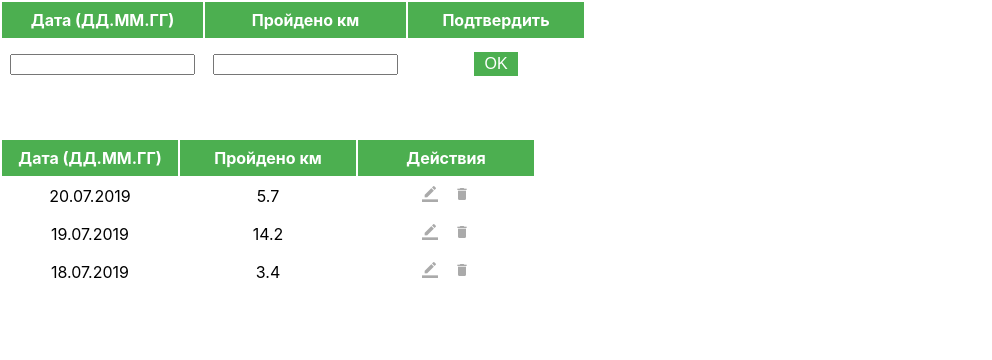
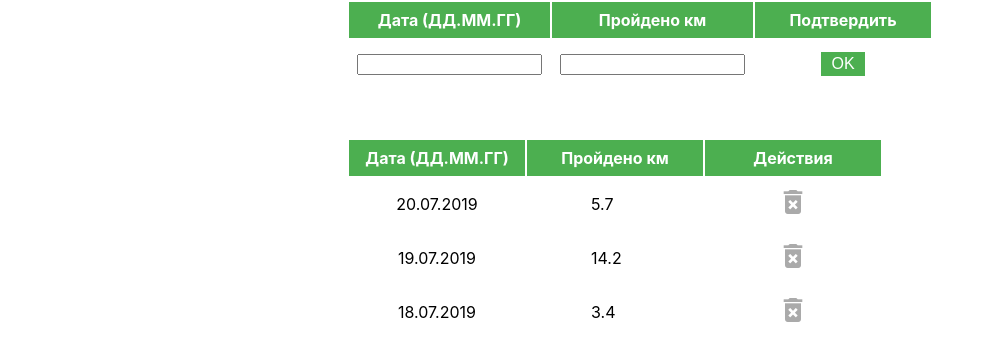
Before and after one commit to evb0110/02_steps, a React (Create React App) app: page / in a window 1280 px wide. Shown: the top 360 px of the page, without its empty margins (0-992 px from the left). Built offline with nearby package versions, Linux system fonts and the light colour scheme.

Commit message:
proptypes left

```diff
--- a/src/App.css
+++ b/src/App.css
@@ -1,4 +1,9 @@
 .App {
+  display: flex;
+  justify-content: center;
+}
+
+input {
   text-align: center;
 }
 
--- a/src/components/Input.css
+++ b/src/components/Input.css
@@ -14,3 +14,7 @@
     margin: 4px 2px;
     cursor: pointer;
 }
+
+.container-button {
+  text-align: center;
+}
--- a/src/components/Input.js
+++ b/src/components/Input.js
@@ -1,5 +1,5 @@
 import React, { useState } from 'react';
-
+import isInvalid from '../helpers/isInvalid';
 import './Input.css';
 
 export default function Input({ onEnter }) {
@@ -17,8 +17,11 @@ export default function Input({ onEnter }) {
     });
   };
 
-  const onOK = (e) => {
+  const onOK = e => {
     e.preventDefault();
+    if (isInvalid(input)) {
+      return alert('invalid input');
+    }
     onEnter(input);
     setInput({ date: '', km: '' });
     dateInput.current.focus();
@@ -35,12 +38,16 @@ export default function Input({ onEnter }) {
           </tr>
           <tr>
             <td>
-              <input onChange={e => onAdd('date', e)} value={input.date} ref={dateInput} />
+              <input
+                onChange={e => onAdd('date', e)}
+                value={input.date}
+                ref={dateInput}
+              />
             </td>
             <td>
               <input onChange={e => onAdd('km', e)} value={input.km} />
             </td>
-            <td>
+            <td className="container-button">
               <button className="input-button" onClick={onOK}>
                 OK
               </button>
--- a/src/components/StepList.css
+++ b/src/components/StepList.css
@@ -14,7 +14,7 @@ th {
 
 .material-icons {
   color: #aaa;
-  font-size: 1rem;
+  font-size: 2rem;
   padding: 0 0.5rem;
   cursor: pointer;
 }
--- a/src/components/StepsForm.js
+++ b/src/components/StepsForm.js
@@ -36,12 +36,16 @@ export default class StepsForm extends Component {
       newWalks.push({...newWalk, id })
     }
 
+    newWalks.forEach(walk => {
+      const km = +walk.km;
+      if (Number.isInteger(km)) return;
+      walk.km = km.toFixed(1);
+    })
+
     this.setState({ walks: sortArray(newWalks)});
   }
 
   onDelete(id) {
-    console.log(id);
-
     const walks = this.state.walks;
     const newWalks = walks.filter(walk => walk.id !== id);
     this.setState({ walks: newWalks });
--- /dev/null
+++ b/src/components/StepsRow.css
@@ -0,0 +1,11 @@
+.container-delete {
+  text-align: center;
+}
+
+.container-date {
+  text-align: center;
+}
+
+.container-km {
+  padding-left: 4rem;
+}
--- a/src/components/StepsRow.js
+++ b/src/components/StepsRow.js
@@ -1,14 +1,16 @@
 import React from 'react';
+import './StepsRow.css'
 
 export default function StepsRow({ walk, handleDelete }) {
   const onDelete = () => handleDelete(walk.id)
   return (
     <tr key={walk.id}>
-      <td>{walk.date}</td>
-      <td>{walk.km}</td>
-      <td>
-        <i class="material-icons">border_color</i>
-        <i class="material-icons" onClick={onDelete}>delete</i>
+      <td className="container-date">{walk.date}</td>
+      <td className="container-km">{walk.km}</td>
+      <td className="container-delete">
+        <i class="material-icons" onClick={onDelete}><i class="material-icons">
+        delete_forever
+        </i></i>
       </td>
     </tr>
   );
--- /dev/null
+++ b/src/helpers/isInvalid.js
@@ -0,0 +1,7 @@
+export default function isInvalid(walk) {
+  const regexDate = /\d\d\.\d\d\.\d\d\d\d/;
+  const regexKm = /\d(\.\d\d*)?/;
+
+  if (regexDate.test(walk.date) && regexKm.test(walk.km)) return false;
+  return true;
+}
```
